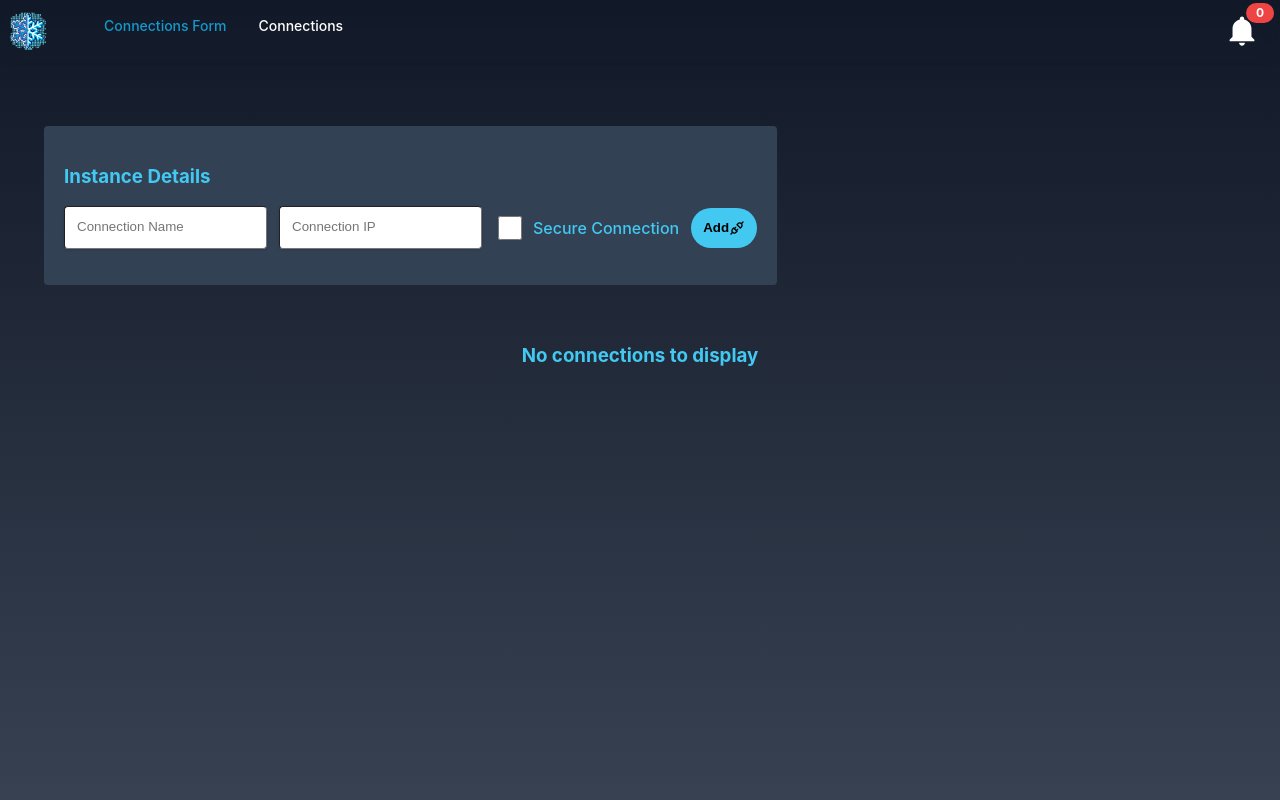
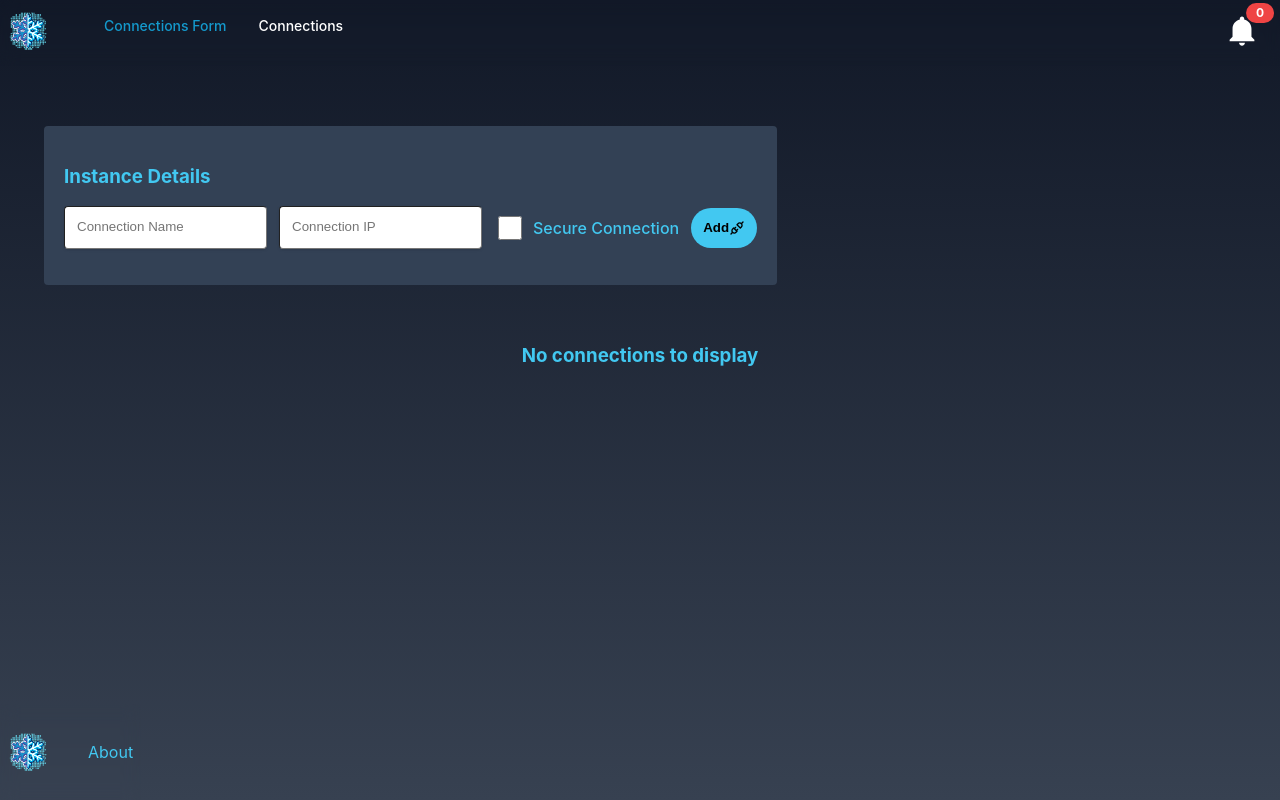
Before and after one commit to sn0wF1eld/st0rm-watch3r, a Next.js app: page / in a window 1280 px wide. Built offline with nearby package versions, Linux system fonts and the light colour scheme.

Commit message:
Adds footer, system down notification, input validation

```diff
--- a/components/form/Form.tsx
+++ b/components/form/Form.tsx
@@ -20,7 +20,9 @@ function Form() {
 
       return
     }
-    showToastInfoMessage('Connection Added')
+    connection.address = connection.address.replace(/(^\w+:|^)\/\//, '').trim()
+    connection.address = connection.address[connection.address.length - 1] === '/' ? connection.address.slice(0, -1) : connection.address
+      showToastInfoMessage('Connection Added')
     addConnection(connection)
     reset()
   }
--- /dev/null
+++ b/components/layout/Footer.tsx
@@ -0,0 +1,47 @@
+import Image from "next/image";
+import {useState} from "react";
+import Modal from "../modal/Modal";
+
+export default function Footer() {
+  const [openAbout, setOpenAbout] = useState(false)
+
+  return (
+    <div className={'absolute bottom-0 flex bg-opacity-30 backdrop-filter backdrop-blur px-2 gap-10 h-20 p-2 items-center'}>
+      <Image
+        className='hover:animate-rotate'
+        src={"/Icemanmelting-snowflake-logo-deisgn-final2.png"}
+        alt={"logo"}
+        width={40}
+        height={40}
+      />
+      <span className={'text-light-blue cursor-pointer'} onClick={() => setOpenAbout(true)}>About</span>
+      {
+        openAbout &&
+          <Modal open={openAbout} onClose={() => setOpenAbout(false)} title={'About'}>
+              <div className={'flex gap-5'}>
+                  <div className={'flex flex-col gap-5'}>
+                      <Image
+                          src={"/snowstorm-1.png"}
+                          alt={"snowstorm1"}
+                          width={200}
+                          height={200}
+                      />
+                      <Image
+                          src={"/snowstorm-2.png"}
+                          alt={"snowstorm2"}
+                          width={200}
+                          height={200}
+                      />
+                  </div>
+                <div className={'flex flex-col justify-between text-light-blue'}>
+                    <span>St0rm Watch3r 1.0.1-beta</span>
+                    <span>St0rm Watch3r is a monitoring tool to be used in conjunction with the Sn0wSt0rm framework.</span>
+                    <span>Copyright © 2020-2022 Sn0wf1eld, Lda</span>
+                    <span>St0rm Watch3r, Sn0wSt0rm and Sn0wf1eld and their logos are trademarks of Sn0wf1eld, Lda, registered in Portugal and other countries.</span>
+                </div>
+              </div>
+          </Modal>
+      }
+    </div>
+  )
+}
--- a/components/layout/Layout.tsx
+++ b/components/layout/Layout.tsx
@@ -1,6 +1,7 @@
 import {ReactNode} from "react";
 import LayoutProvider from "./provider/Context";
 import Navbar from "./Navbar";
+import Footer from "./Footer";
 
 type LayoutProps = {
     children: ReactNode
@@ -14,6 +15,7 @@ export default function Layout({children}: LayoutProps) {
                 <main className={"w-auto pl-6 pr-6"}>
                     {children}
                 </main>
+              <Footer/>
             </div>
         </LayoutProvider>
     )
--- a/components/layout/Navbar.tsx
+++ b/components/layout/Navbar.tsx
@@ -28,7 +28,7 @@ export default function Navbar() {
 
   return (
     <nav
-      className=" p-0 bg-opacity-30 backdrop-filter backdrop-blur px-2 w-auto border-b border-gray-200 sticky top-0 z-20">
+      className="p-0 bg-opacity-30 backdrop-filter backdrop-blur px-2 w-auto border-b border-gray-200 sticky top-0 z-20">
       <div className="flex items-center gap-10 w-full">
         <Link
           href='/'
--- a/pages/pipelines/[id].tsx
+++ b/pages/pipelines/[id].tsx
@@ -13,7 +13,12 @@ import {FiSettings} from "react-icons/fi";
 import SystemConfigModal from "../../components/pipelines/SystemConfigModal";
 import UptimeComponent from "../../components/pipelines/UptimeComponent";
 import Button from "../../components/layout/Button";
-import {showToastFailMessage, showToastSuccessMessage} from "../../components/graphs/utils/GraphUtils";
+import {
+  showToastFailMessage,
+  showToastInfoMessage,
+  showToastSuccessMessage
+} from "../../components/graphs/utils/GraphUtils";
+import {AiFillWarning} from "react-icons/ai";
 
 export default function Pipelines() {
   const {connections} = useContextProvider()
@@ -135,7 +140,8 @@ export default function Pipelines() {
           id: pline.name,
           label: pline.name,
           type: pline.stepType,
-          size: 50
+          size: 50,
+          title: pline.stepType
         }]
 
         if (pline?.connectsTo?.length) {
@@ -145,7 +151,8 @@ export default function Pipelines() {
                 from: pline.name,
                 to: item.name,
                 length: 200,
-                title: item.name,
+                name: item.name,
+                title: `splittable: ${item.splittable} \nswitchable: ${item.switchable}`,
               }
             ]
             getNodesAndEdges(item)
@@ -211,6 +218,8 @@ export default function Pipelines() {
       })
         .catch(err => {
           console.log(err)
+          showToastInfoMessage('System Stopped')
+          clearInterval(interval)
           return setSystemStoppedModal(true)
         })
     }, 5000)
@@ -219,9 +228,9 @@ export default function Pipelines() {
   }, [connection, pipelines])
 
   if (systemStoppedModal) return (
-    <Modal open={systemStoppedModal} onClose={() => setSystemStoppedModal(false)} title={'Warning'}>
-      <div className={'text-red-400'}>System Stopped</div>
-    </Modal>
+    <div className={'text-red-400 items-center justify-center text-center'}>
+          <AiFillWarning className={'w-72 h-72 text-red-400 mx-auto'}/>
+    </div>
   )
   if (loading || !connection?.address || !pipelinesToRender) return <LoadingIcon/>
   return <div className={'flex flex-col p-5 ml-6 mr-6'}>
@@ -232,11 +241,11 @@ export default function Pipelines() {
       {stopSystemModal &&
           <Modal open={stopSystemModal} onClose={() => setStopSystemModal(false)} title={'Stop System'}>
               <div className={'flex flex-col gap-10'}>
-                <div className={'text-white'}>Stopping the system will require manual restart</div>
-                <div className={'flex justify-center'}>
-                    <Button styles={'bg-light-blue'} onClick={() => onStopSystem()}>Confirm</Button>
-                    <Button styles={'bg-dark-blue'} onClick={() => setStopSystemModal(false)}>Cancel</Button>
-                </div>
+                  <div className={'text-white'}>Stopping the system will require manual restart</div>
+                  <div className={'flex justify-center'}>
+                      <Button styles={'bg-light-blue'} onClick={() => onStopSystem()}>Confirm</Button>
+                      <Button styles={'bg-dark-blue'} onClick={() => setStopSystemModal(false)}>Cancel</Button>
+                  </div>
               </div>
           </Modal>}
       <Button styles={'font-bold bg-light-blue text-16 m-0'}>
@@ -296,7 +305,7 @@ export default function Pipelines() {
     {openModal && isEdge &&
         <Modal
             open={openModal}
-            title={selectedEdge.title}
+            title={selectedEdge.name}
             onClose={handleCloseModal}
             noOverlayClick={true}
         >
```
Also changed, not shown: public/snowstorm-1.png (added), public/snowstorm-2.png (added).
